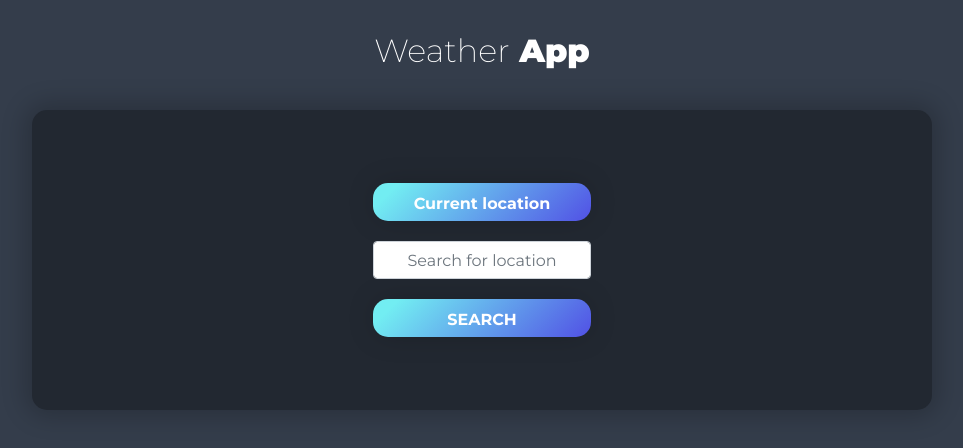
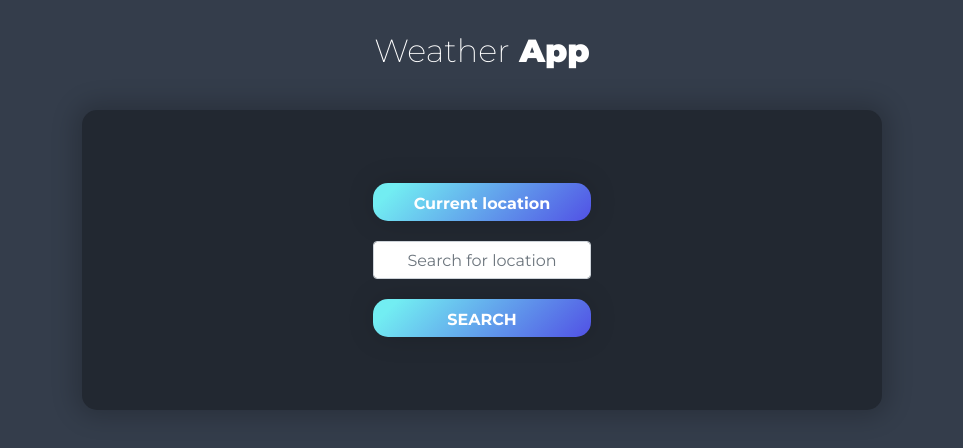
Before and after one commit to andreiursan23/accu-weather-api-react, a React (Create React App) app: page / in a window 1280 px wide. Shown: the top 448 px of the page, without its empty margins (158-1121 px from the left). Built offline with nearby package versions, Linux system fonts and the light colour scheme.

Commit message:
Width change and 4 days forecast

```diff
--- a/src/App.css
+++ b/src/App.css
@@ -9,6 +9,6 @@
   background-color: var(--bg-color--card);
   color: var(--main-text-color);
   width: 85%;
-  max-width: 900px;
+  max-width: 800px;
   min-height: 300px;
 }
--- a/src/components/Forecast/Forecast.module.css
+++ b/src/components/Forecast/Forecast.module.css
@@ -9,6 +9,6 @@
   background-color: var(--bg-color--card);
   color: var(--main-text-color);
   width: 85%;
-  max-width: 900px;
+  max-width: 800px;
   min-height: 300px;
 }
--- a/src/components/UpcomingDaysForecast/UpcomingDaysForecast.js
+++ b/src/components/UpcomingDaysForecast/UpcomingDaysForecast.js
@@ -7,7 +7,7 @@ const UpcomingDaysForecast = ({ days }) => {
     <ul
       className={`${styles.weekList} d-flex justify-content-between p-0 flex-wrap`}
     >
-      {days.map((day) => (
+      {days.slice(1).map((day) => (
         <UpcomingDaysForecastItem {...day} key={day.weekday} />
       ))}
     </ul>
```
